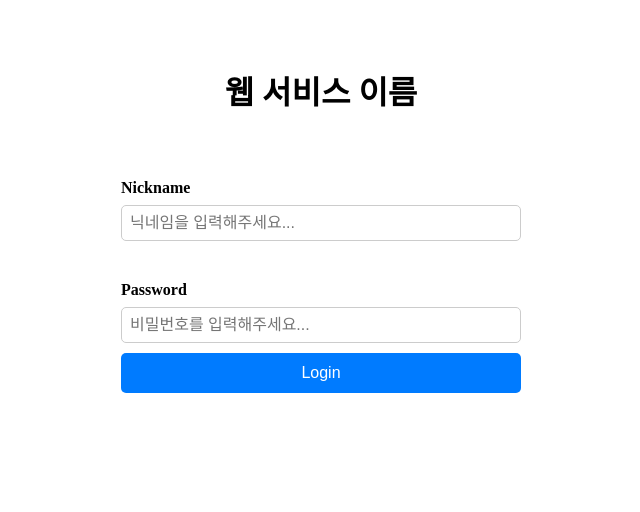
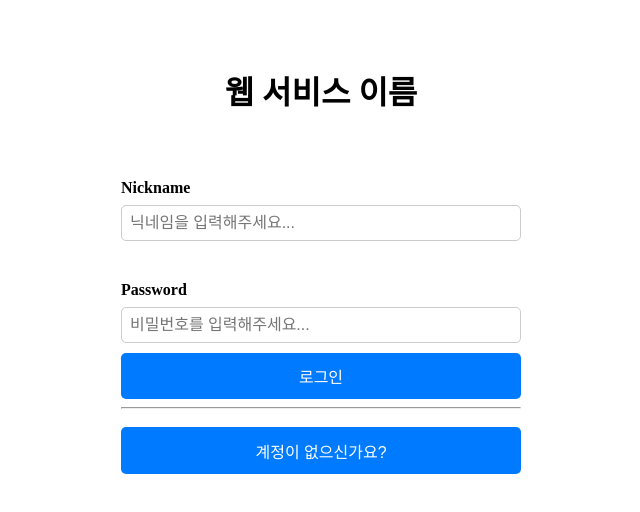
Before and after one commit to ComWith/2024-WinterProject-Frontend, a Next.js app: page /login in a window 1280 px wide. Shown: the top 512 px of the page, without its empty margins (319-959 px from the left). Built offline with nearby package versions, Linux system fonts and the light colour scheme.

Commit message:
feat : 로그인 기능 로직 추가

```diff
--- a/src/pages/login.tsx
+++ b/src/pages/login.tsx
@@ -1,7 +1,48 @@
+import { useRouter } from "next/router";
 import style from "./login.module.css";
+import { useState } from "react";
+import axios from "axios";
 
 export default function Login() {
-  const onHandleSignUp = () => {};
+  const [formData, setFormData] = useState({
+    nickname: "",
+    password: "",
+  });
+  const [error, setError] = useState("");
+  const router = useRouter();
+  const onHandleChange = (event: React.ChangeEvent<HTMLInputElement>) => {
+    const { name, value } = event.target;
+    console.log(name, value);
+    setFormData({ ...formData, [name]: value });
+  };
+  const onHandleLogin = async () => {
+    if (!formData.nickname || !formData.password) {
+      setError("닉네임과 비밀번호를 입력해주세요.");
+      return;
+    }
+
+    try {
+      const response = await axios.post("/users/login", {
+        nickname: formData.nickname,
+        password: formData.password,
+      });
+
+      // 로그인 성공 시 상태 저장 및 리다이렉트
+      localStorage.setItem("user", JSON.stringify(response.data));
+      alert("로그인 성공!");
+      router.push("/"); // 홈페이지로 이동
+    } catch (error: unknown) {
+      if (axios.isAxiosError(error)) {
+        setError(error.response?.data?.message || "로그인에 실패했습니다.");
+      } else {
+        setError("서버와 연결할 수 없습니다.");
+      }
+    }
+  };
+  const onHandleRedirectToSignUp = () => {
+    router.push("/signup");
+  };
+
   return (
     <div className={style.container}>
       <section>
@@ -15,6 +56,8 @@ export default function Login() {
             name="nickname"
             placeholder="닉네임을 입력해주세요..."
             className={style.input_data}
+            value={formData.nickname}
+            onChange={onHandleChange}
           />
         </div>
       </section>
@@ -26,9 +69,19 @@ export default function Login() {
             name="password"
             placeholder="비밀번호를 입력해주세요..."
             className={style.input_data}
+            value={formData.password}
+            onChange={onHandleChange}
           />
-          <button onClick={onHandleSignUp} className={style.login_button}>
-            Login
+          <button onClick={onHandleLogin} className={style.login_button}>
+            로그인
+          </button>
+          {error && <p className={style.error}>{error}</p>}
+          <hr />
+          <button
+            onClick={onHandleRedirectToSignUp}
+            className={style.login_button}
+          >
+            계정이 없으신가요?
           </button>
         </div>
       </section>
```
